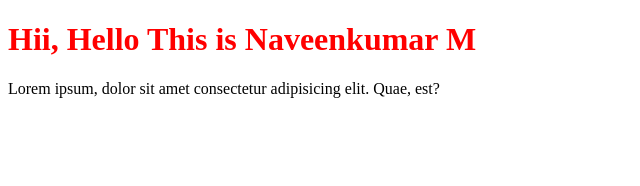
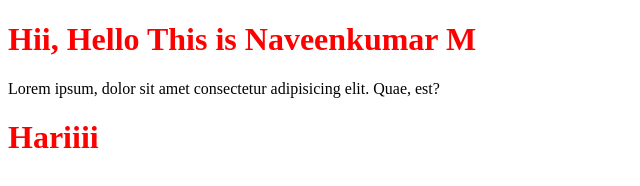
Before and after one commit to Naveenpyit/Firstrepo, a plain HTML site: page nav.html in a window 1280 px wide. Shown: the whole page, without its empty margins (0-640 px from the left). Drawn offline with Linux system fonts and the light colour scheme.

Commit message:
feat:Add new tag

```diff
--- a/nav.html
+++ b/nav.html
@@ -9,5 +9,6 @@
 <body>
     <h1>Hii, Hello This is Naveenkumar M</h1>
     <p>Lorem ipsum, dolor sit amet consectetur adipisicing elit. Quae, est?</p>
+    <h1>Hariiii</h1>
 </body>
 </html>
```
